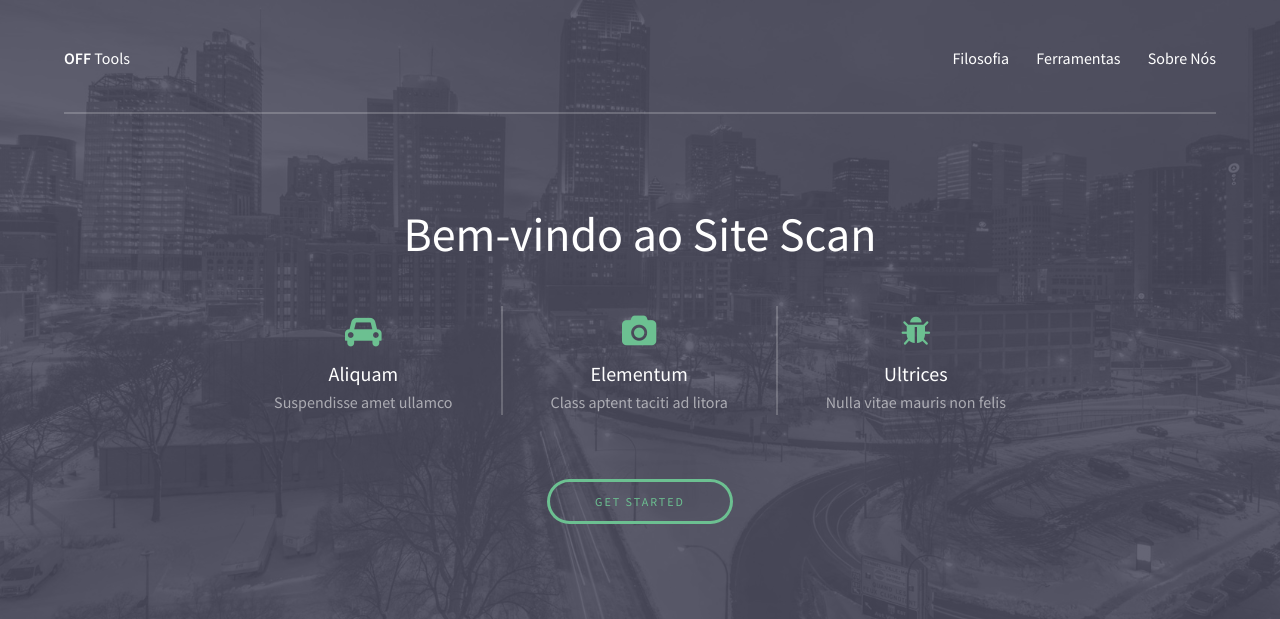
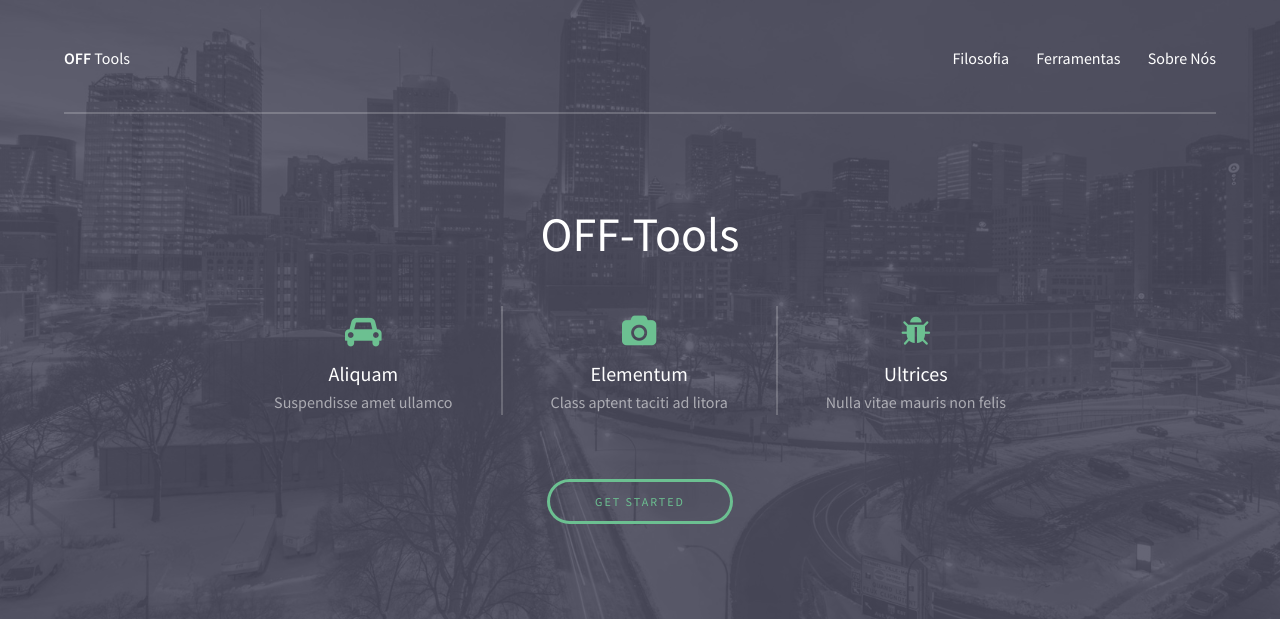
Before and after one commit to Off-Tools/site-scan, a Django app: page / in a window 1280 px wide. Shown: the top 619 px of the page. Run offline with Django 3.2, Linux system fonts and the light colour scheme.

Commit message:
change the banner label to OFF-Tools

```diff
--- a/templates/index.html
+++ b/templates/index.html
@@ -26,7 +26,7 @@
 			<section id="banner">
 				<div class="inner">
 					<header>
-						<h1>Bem-vindo ao Site Scan</h1>
+						<h1>OFF-Tools</h1>
 					</header>
 
 					<div class="flex ">
```
